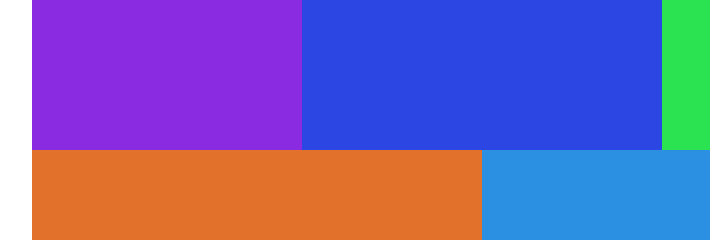
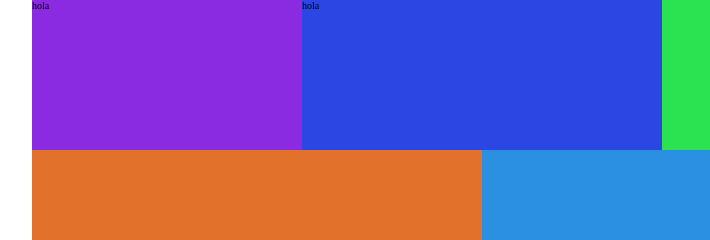
Before and after one commit to Wiliberto/HTMLyCSS, a plain HTML site: page drop.html in a window 1280 px wide. Shown: the top 240 px of the page, 158-868 px from the left. Drawn offline with Linux system fonts and the light colour scheme.

Commit message:
Ãpequeños cambios

```diff
--- a/drop.html
+++ b/drop.html
@@ -10,10 +10,10 @@
 <body>
     <main class="container">
         <div class="c1">
-
+hola
         </div>
         <div class="c2">
-
+hola
         </div>
         <div class="c3">
 
```
